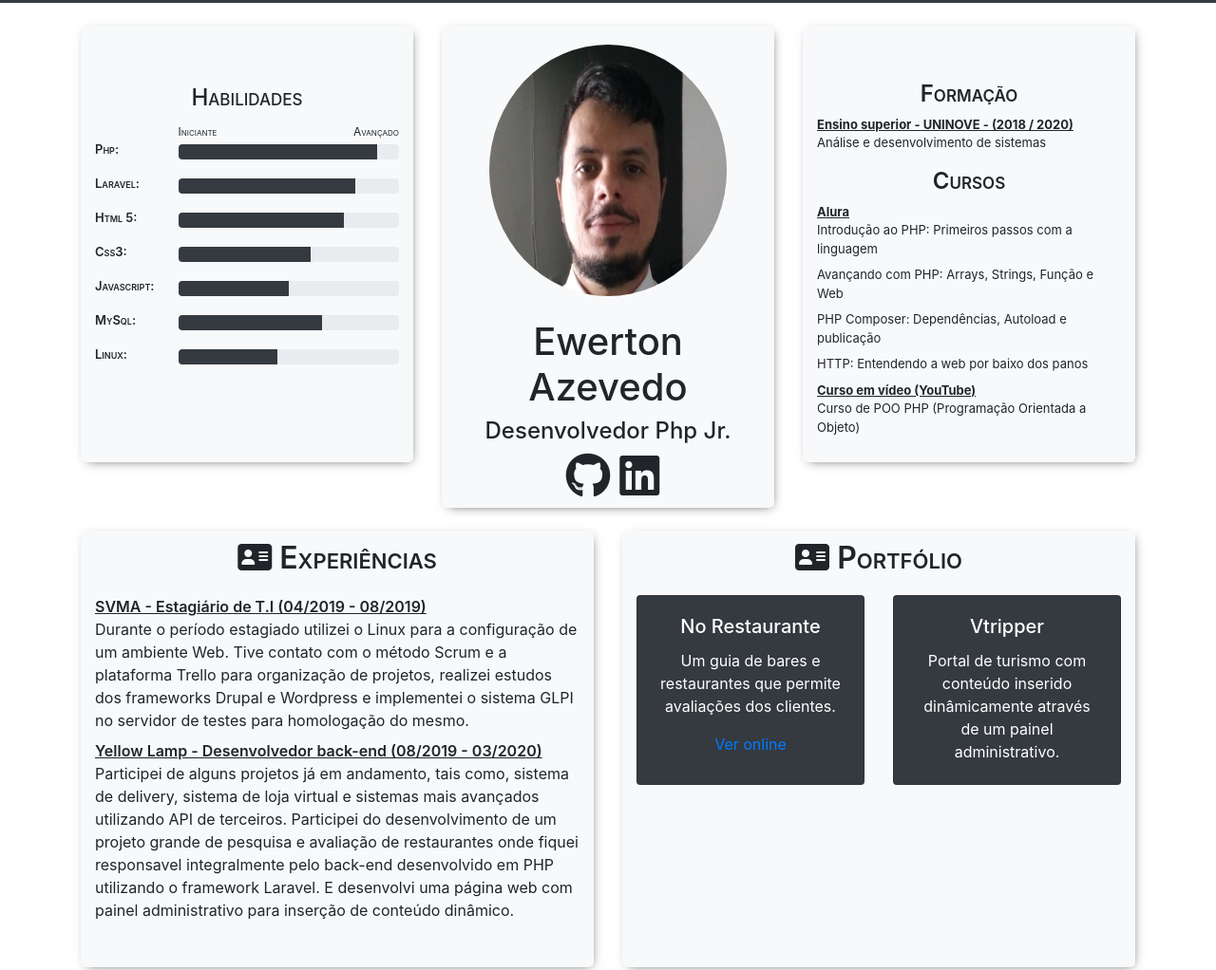
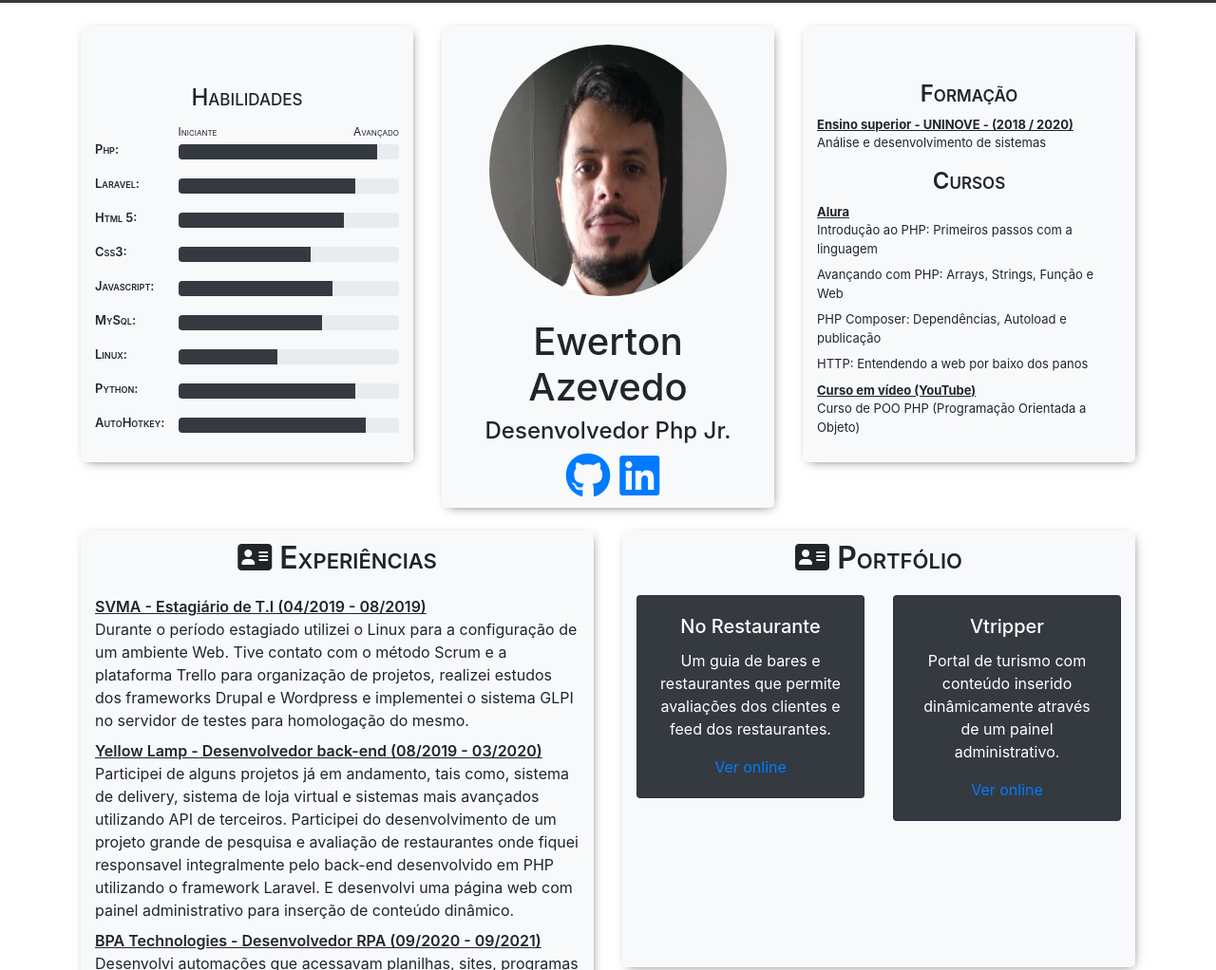
Before and after one commit to EwertonAzevedoDev/EwertonAzevedoDev.github.io, a plain HTML site: page index.html in a window 1280 px wide. Shown: the top 1022 px of the page at 95% size. Drawn offline with nearby package versions, Linux system fonts and the light colour scheme.

Commit message:
atualizando infos

```diff
--- a/css/index.css
+++ b/css/index.css
@@ -118,7 +118,7 @@ dt{
     animation-duration: 3s;
 }
 .animation-javascript-bar{
-    width:50%;
+    width:70%;
     animation-name: javascriptbar;
     animation-duration: 2s;
 }
@@ -130,6 +130,16 @@ dt{
 .animation-linux-bar{
     width:45%;
     animation-name: linuxbar;
+    animation-duration: 2s;
+}
+.animation-python-bar{
+    width:80%;
+    animation-name: pythonbar;
+    animation-duration: 2s;
+}
+.animation-ahk-bar{
+    width:85%;
+    animation-name: ahkbar;
     animation-duration: 2s;
 }
 
@@ -155,7 +165,7 @@ dt{
 
 @keyframes javascriptbar{
     0% {width:0%;}
-    100% {width:50%;}
+    100% {width:70%;}
 }
 
 @keyframes mysqlbar{
@@ -167,3 +177,13 @@ dt{
     0% {width:0%;}
     100% {width:45%;}
 }
+
+@keyframes pythonbar{
+    0% {width:0%;}
+    100% {width:80%;}
+}
+
+@keyframes ahkbar{
+    0% {width:0%;}
+    100% {width:85%;}
+}
--- a/index.html
+++ b/index.html
@@ -23,7 +23,7 @@
                     <div class="fadein">
                         <h1>Ewerton Azevedo</h1>
                         <h4>Desenvolvedor Php Jr.</h4>
-                        <i class="fab fa-github fa-3x social-icons"></i><i class="fab fa-linkedin fa-3x social-icons"></i>
+                        <a href="https://github.com/EwertonAzevedoDev" target="_blank"><i class="fab fa-github fa-3x social-icons"></i></a><a href="https://www.linkedin.com/in/ewerton-azevedo-b13a6a1a8/" target="_blank"><i class="fab fa-linkedin fa-3x social-icons"></i></a>
                     </div>
                 </div>
             </div>
@@ -76,7 +76,7 @@
                         <div class="col-md-3 smcaps">Javascript:</div>
                         <div class="col-md-9 mt-1">
                             <div class="progress">
-                                <div class="progress-bar bg-dark animation-javascript-bar" role="progressbar"  aria-valuenow="50" aria-valuemin="0" aria-valuemax="100"></div>
+                                <div class="progress-bar bg-dark animation-javascript-bar" role="progressbar"  aria-valuenow="70" aria-valuemin="0" aria-valuemax="100"></div>
                             </div>
                         </div>
                     </div>
@@ -93,6 +93,22 @@
                         <div class="col-md-9 mt-1">
                             <div class="progress">
                                 <div class="progress-bar bg-dark animation-linux-bar" role="progressbar" aria-valuenow="45" aria-valuemin="0" aria-valuemax="100"></div>
+                            </div>
+                        </div>
+                    </div>
+                    <div class="row my-3">
+                        <div class="col-md-3 smcaps">Python:</div>
+                        <div class="col-md-9 mt-1">
+                            <div class="progress">
+                                <div class="progress-bar bg-dark animation-python-bar" role="progressbar" aria-valuenow="80" aria-valuemin="0" aria-valuemax="100"></div>
+                            </div>
+                        </div>
+                    </div>
+                    <div class="row my-3">
+                        <div class="col-md-3 smcaps">AutoHotkey:</div>
+                        <div class="col-md-9 mt-1">
+                            <div class="progress">
+                                <div class="progress-bar bg-dark animation-ahk-bar" role="progressbar" aria-valuenow="85" aria-valuemin="0" aria-valuemax="100"></div>
                             </div>
                         </div>
                     </div>
@@ -145,6 +161,8 @@
                         <dd>Durante o período estagiado utilizei o Linux para a configuração de um ambiente Web. Tive contato com o método Scrum e a plataforma Trello para organização de projetos, realizei estudos dos frameworks Drupal e Wordpress e implementei o sistema GLPI no servidor de testes para homologação do mesmo.</dd>
                         <dt><span class="jobtitle">Yellow Lamp - Desenvolvedor back-end (08/2019 - 03/2020)</span></dt>
                         <dd>Participei de alguns projetos já em andamento, tais como, sistema de delivery, sistema de loja virtual e sistemas mais avançados utilizando API de terceiros. Participei do desenvolvimento de um projeto grande de pesquisa e avaliação de restaurantes onde fiquei responsavel integralmente pelo back-end desenvolvido em PHP utilizando o framework Laravel. E desenvolvi uma página web com painel administrativo para inserção de conteúdo dinâmico.</dd>
+                        <dt><span class="jobtitle">BPA Technologies - Desenvolvedor RPA (09/2020 - 09/2021)</span></dt>
+                        <dd>Desenvolvi automações que acessavam planilhas, sites, programas de terceiros e fazia o dashboards dessass automações para acompanhamento do desenpenho da automação, ensinei colegas iniciantes como utilizar algumas ferramentas da empresa e auxiliei no desenvolvimento de varias automações.</dd>
                     </dl>
                 </div>
             </div>
@@ -157,7 +175,7 @@
                             <div class="card text-white bg-dark mb-3" style="max-width: 18rem; min-height: 200px;">
                                 <div class="card-body">
                                     <h5 class="card-title">No Restaurante</h5>
-                                    <p class="card-text">Um guia de bares e restaurantes que permite avaliações dos clientes.</p>
+                                    <p class="card-text">Um guia de bares e restaurantes que permite avaliações dos clientes e feed dos restaurantes.</p>
                                     <p class="card-text"><a href="https://norestaurante.com.br/">Ver online</a></p>
                                 </div>
                             </div>
@@ -167,6 +185,7 @@
                                 <div class="card-body">
                                     <h5 class="card-title">Vtripper</h5>
                                     <p class="card-text">Portal de turismo com conteúdo inserido dinâmicamente através de um painel administrativo.</p>
+                                    <p class="card-text"><a href="https://vtripper.com.br/">Ver online</a></p>
                                 </div>
                             </div>
                         </div>
```
Also changed, not shown: images/ewerton.jpg (deleted).
